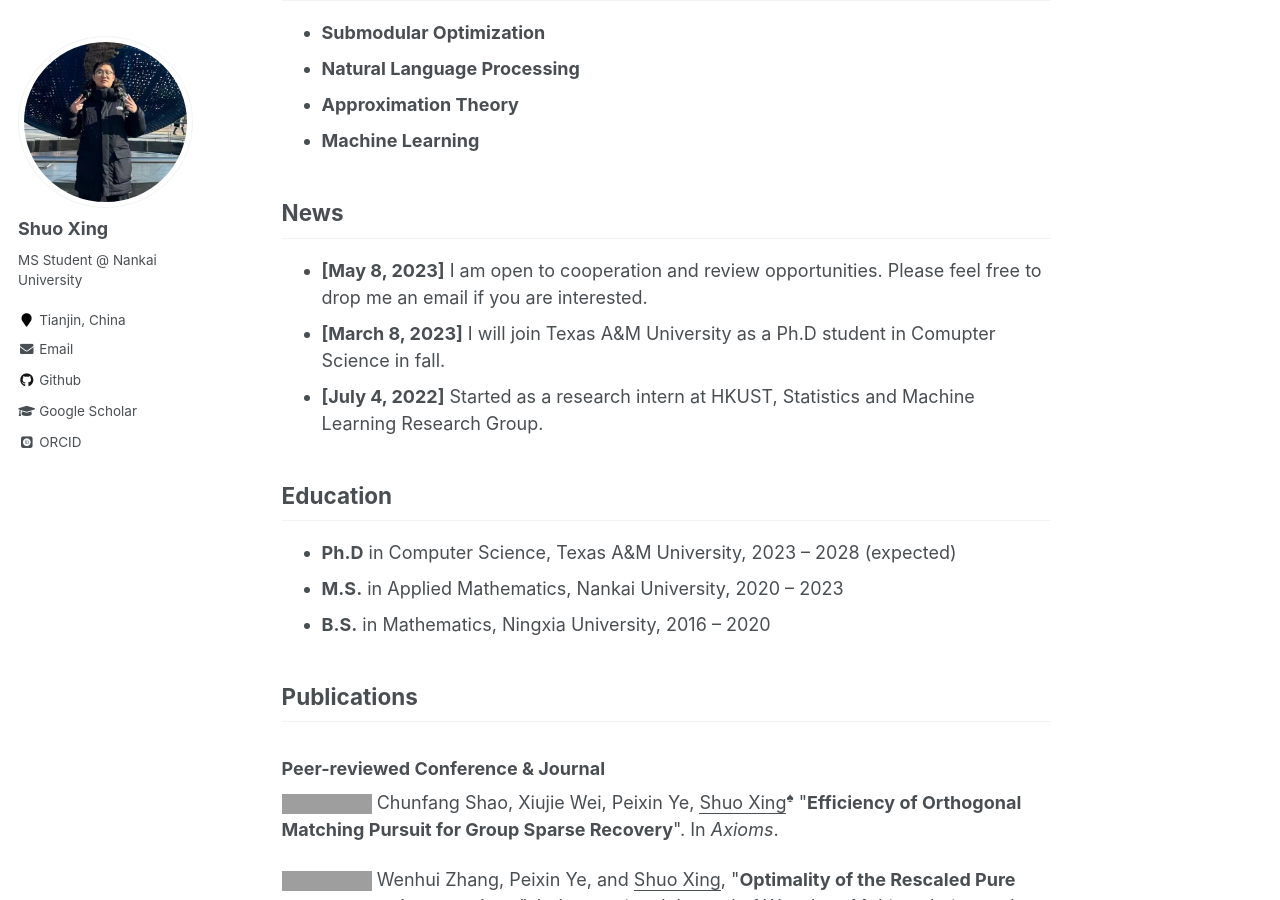
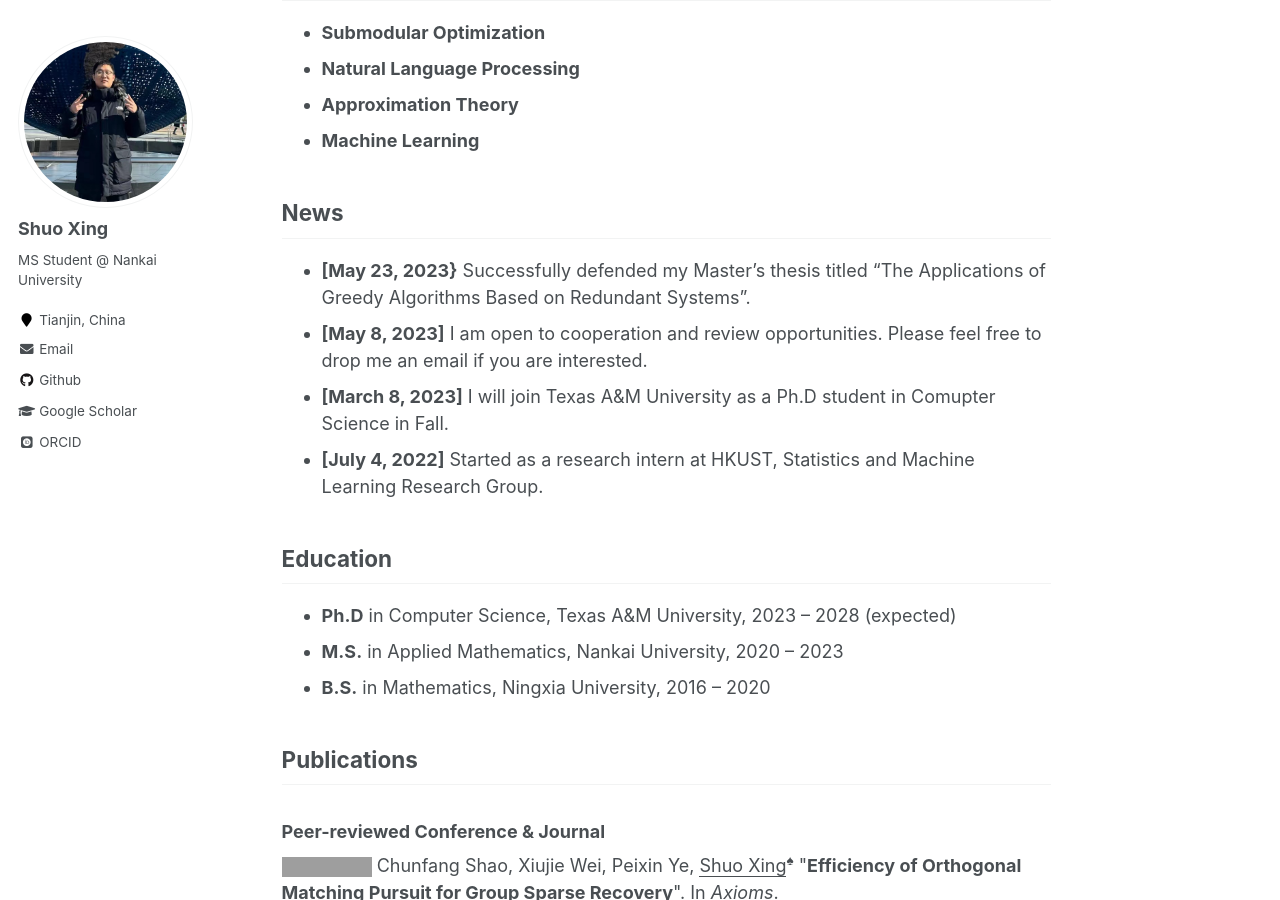
Before and after one commit to ShuoXing98/shuoxing98.github.io, a Jekyll site: the page built from _pages/about.md, in a window 1280 px wide and 900 px high, scrolled down 405 px. Built offline with Jekyll 4.4.1, drawn with Linux system fonts in a browser that asks for light colours; some web fonts are replaced; formulas are drawn with MathJax 3; comment, search, counter and statistics services are not loaded; grey boxes are pictures that could not be loaded.

Commit message:
Update about.md

```diff
--- a/_pages/about.md
+++ b/_pages/about.md
@@ -23,8 +23,9 @@ I am an incoming Ph.D candidate at [Texas A&M University](https://www.tamu.edu/)
 
 ## News
 
+* **[May 23, 2023}** Successfully defended my Master's thesis titled "The Applications of Greedy Algorithms Based on Redundant Systems".
 * **[May 8, 2023]** I am open to cooperation and review opportunities. Please feel free to drop me an email if you are interested.
-* **[March 8, 2023]** I will join Texas A&M University as a Ph.D student in Comupter Science in fall.
+* **[March 8, 2023]** I will join Texas A&M University as a Ph.D student in Comupter Science in Fall.
 * **[July 4, 2022]** Started as a research intern at HKUST, Statistics and Machine Learning Research Group.
 
 ## Education
```
